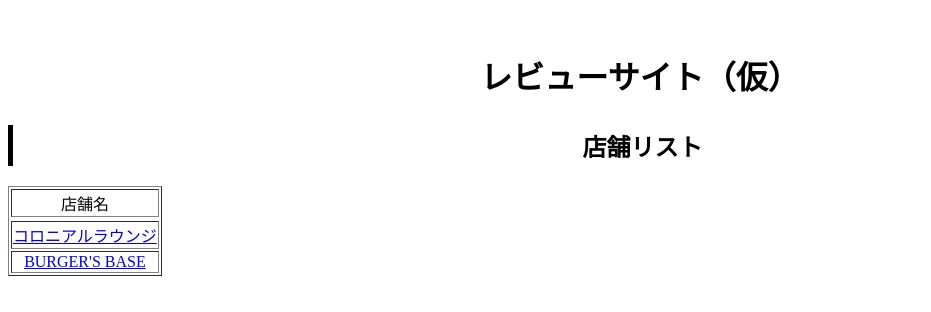
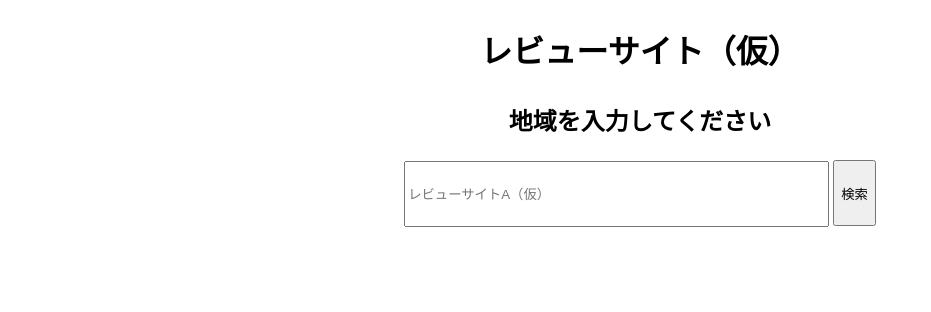
Before and after one commit to YuiYamada/ramenLog, a website: page html/store_list.html in a window 1280 px wide. Shown: the whole page, without its empty margins (0-931 px from the left). Drawn offline with Linux system fonts and the light colour scheme.

Commit message:
検索ボックス追加

```diff
--- a/css/style.css
+++ b/css/style.css
@@ -5,10 +5,14 @@ h1 {
 
 h2 {
     padding:3px;
-    border-left: solid 5px #000000;
+
     text-align: center;
 }
 
 table{
     text-align: center;
 }
+
+.example{
+    height: 5em;
+}
--- a/html/store_list.html
+++ b/html/store_list.html
@@ -8,10 +8,15 @@
     <title>レビューサイトA（仮）</title>
 </head>
 <body>
-    <br />
+    <!--<br />-->
     <h1>レビューサイト（仮）</h1>
-    <h2>店舗リスト</h2>
-    <table border="1" id="storeList">
+    <h2>地域を入力してください</h2>
+    <div align="center" >
+        <input type="search" size="50" name="search" class="example" id="tx" placeholder="レビューサイトA（仮）">
+        <input type="button" name="button" class="example" value="検索" onclick="clickSearch()">
+    </div>
+    <!--
+        <table border="1" id="storeList">
         <thead>
             <tr>
                 <td>店舗名</td>
@@ -21,7 +26,7 @@
             <tr>
             </tr>
         </tbody>
-    </table>
+    </table>-->
     <script type="text/javascript" src="../js/index.js"></script>
 </body>
 </html>
--- a/js/index.js
+++ b/js/index.js
@@ -1,21 +1,26 @@
-window.onload = function main() {
-    let table = document.getElementById('storeList');
+//window.onload = function main() {
+    //let table = document.getElementById('storeList');
 
-    //これが追加したいのが二項目じゃなかったら?
-    //どうしたらまとめられるか考えてみましょう。
-    let newRow = table.insertRow();
-    let newCell = newRow.insertCell();
-    let anchor = document.createElement('a');
-    //ここで渡す値はnameで良いのか?
-    //セキュリティ的にはどうなのか考えてみましょう。
-    anchor.href = './store_detail.html?name=コロニアルラウンジ';
-    anchor.innerText = 'コロニアルラウンジ';
-    newCell.appendChild(anchor);
+     //これが追加したいのが二項目じゃなかったら?
+     //どうしたらまとめられるか考えてみましょう。
+    //let newRow = table.insertRow();
+    //let newCell = newRow.insertCell();
+    //let anchor = document.createElement('a');
+     //ここで渡す値はnameで良いのか?
+     //セキュリティ的にはどうなのか考えてみましょう。
+    //anchor.href = './store_detail.html?name=コロニアルラウンジ';
+    //anchor.innerText = 'コロニアルラウンジ';
+    //newCell.appendChild(anchor);
 
-    newRow = table.insertRow();
-    newCell = newRow.insertCell();
-    anchor = document.createElement('a');
-    anchor.href = './store_detail.html?name=BURGER\'S BASE';
-    anchor.innerText = 'BURGER\'S BASE';
-    newCell.appendChild(anchor);
-};
+    //newRow = table.insertRow();
+    //newCell = newRow.insertCell();
+    //anchor = document.createElement('a');
+    //anchor.href = './store_detail.html?name=BURGER\'S BASE';
+    //anchor.innerText = 'BURGER\'S BASE';
+    //newCell.appendChild(anchor);
+//};
+
+function clickSearch(){
+    var search_catch = document.getElementById("tx").value;
+    alert(search_catch);
+  }
```
